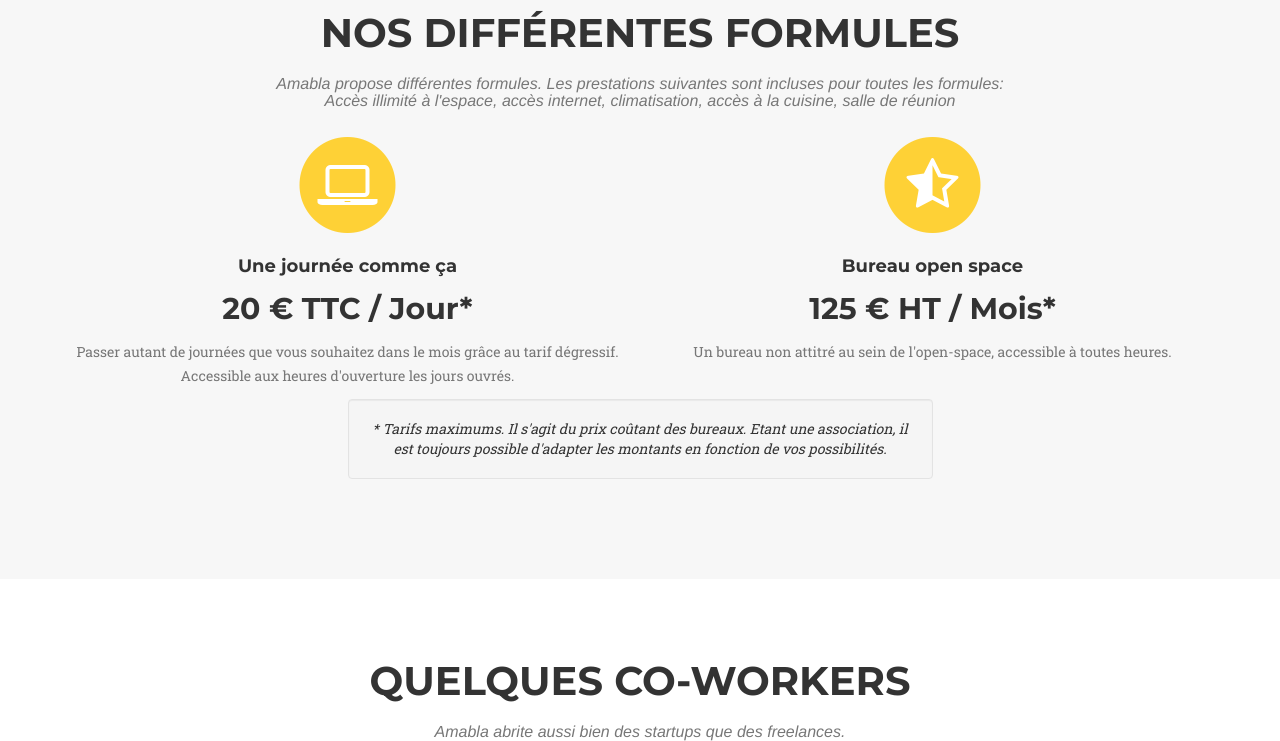
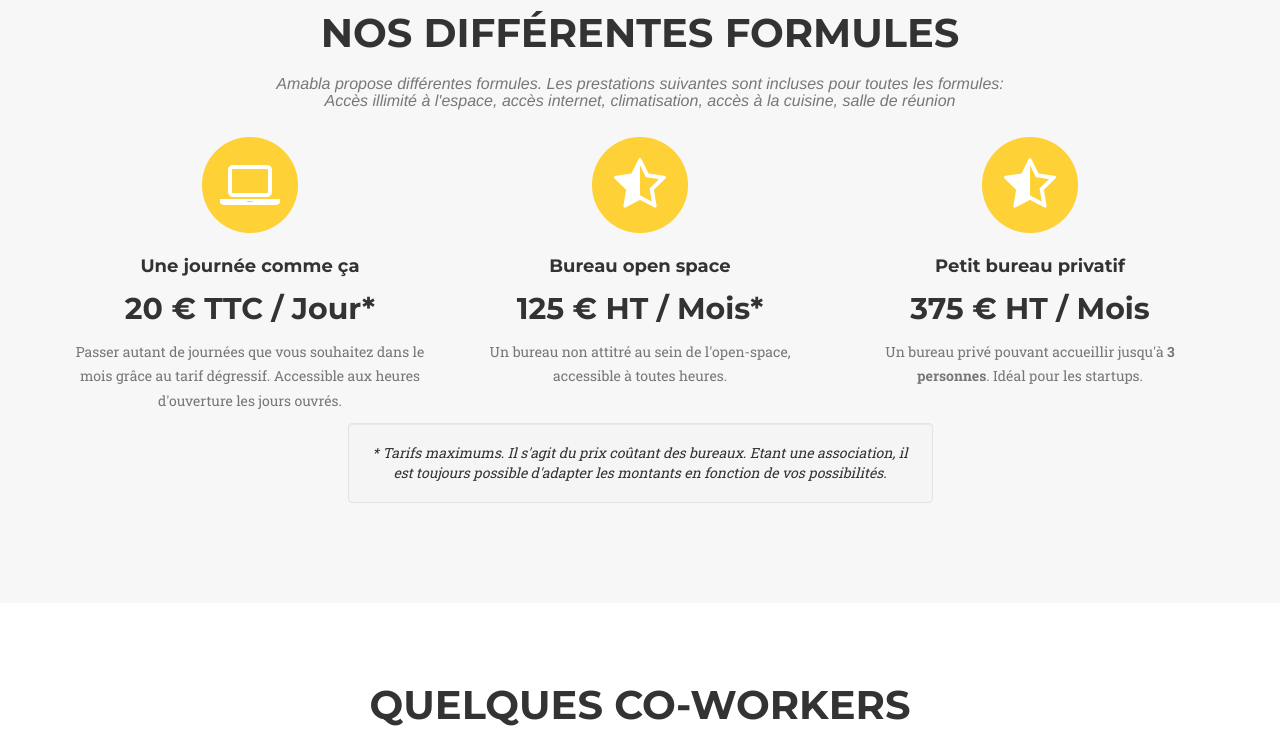
Before and after one commit to ahalacoworking/amabla.github.io, a plain HTML site: page index.html in a window 1280 px wide. Shown: the part 2100-2841 px from the top of the page. Drawn offline with nearby package versions, Linux system fonts and the light colour scheme; files whose address does not match are found by name; a web font is replaced by a local one.

Commit message:
update offers

```diff
--- a/index.html
+++ b/index.html
@@ -144,7 +144,7 @@
             </div>
         </div>
         <div class="row text-center">
-            <div class="col-md-6">
+            <div class="col-md-4">
                 <span class="fa-stack fa-4x">
                     <i class="fa fa-circle fa-stack-2x text-primary"></i>
                     <i class="fa fa-laptop fa-stack-1x fa-inverse"></i>
@@ -153,7 +153,7 @@
                 <h2 class="service-heading">20 € TTC / Jour*</h2>
                 <p class="text-muted">Passer autant de journées que vous souhaitez dans le mois grâce au tarif dégressif. Accessible aux heures d'ouverture les jours ouvrés.</p>
             </div>
-            <div class="col-md-6">
+            <div class="col-md-4">
                 <span class="fa-stack fa-4x">
                     <i class="fa fa-circle fa-stack-2x text-primary"></i>
                     <i class="fa fa-star-half-o fa-stack-1x fa-inverse"></i>
@@ -161,6 +161,15 @@
                 <h4 class="service-heading">Bureau open space</h4>
                 <h2 class="service-heading">125 € HT / Mois*</h2>
                 <p class="text-muted">Un bureau non attitré au sein de l'open-space, accessible à toutes heures.</p>
+            </div>
+            <div class="col-md-4">
+                <span class="fa-stack fa-4x">
+                    <i class="fa fa-circle fa-stack-2x text-primary"></i>
+                    <i class="fa fa-star-half-o fa-stack-1x fa-inverse"></i>
+                </span>
+                <h4 class="service-heading">Petit bureau privatif</h4>
+                <h2 class="service-heading">375 € HT / Mois</h2>
+                <p class="text-muted">Un bureau privé pouvant accueillir jusqu'à <b>3 personnes</b>. Idéal pour les startups.</p>
             </div>
         </div>
         <div class="row">
```
